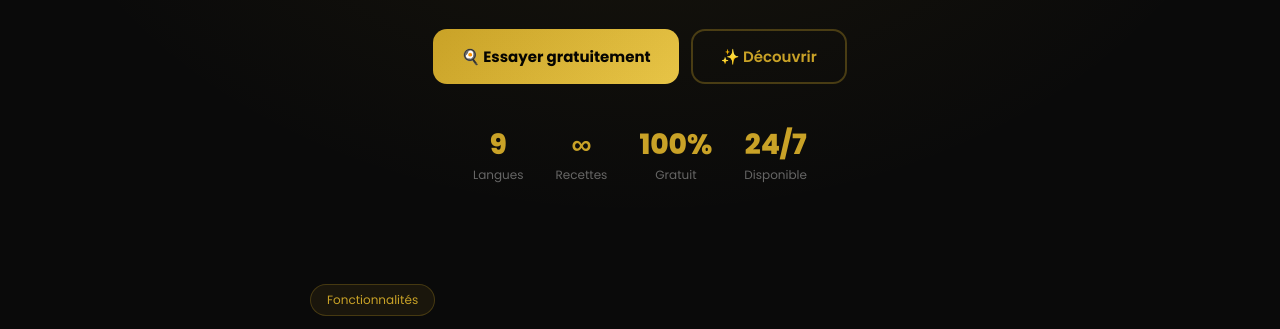
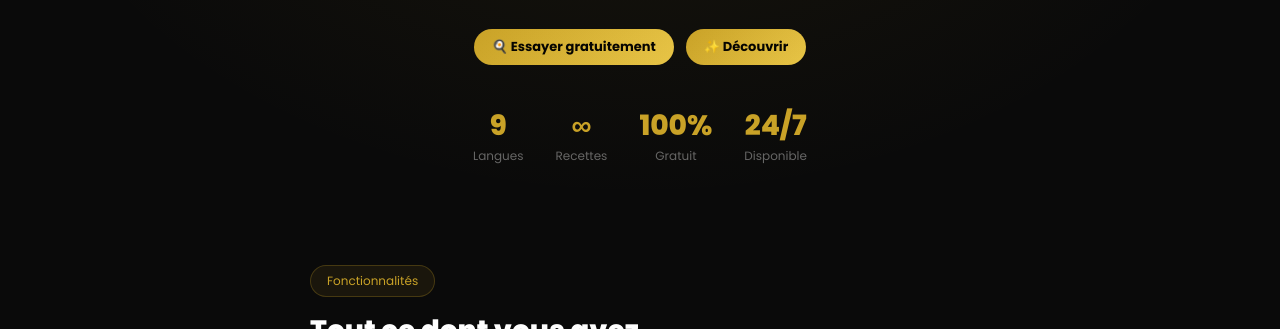
Before and after one commit to i122-cpu/chef-ola-ia, a website: page public/index.html in a window 1280 px wide. Shown: the part 430-759 px from the top of the page. Drawn offline with Linux system fonts and the light colour scheme.

Commit message:
Update button classes in index.html

```diff
--- a/public/index.html
+++ b/public/index.html
@@ -99,8 +99,8 @@
   <h1 id="hero-title">Cuisinez mieux avec<br/><span>l'Intelligence Artificielle</span></h1>
   <p id="hero-subtitle">Chef Ola IA analyse vos ingrédients et génère des recettes complètes, personnalisées et délicieuses en quelques secondes.</p>
   <div class="hero-btns">
-    <button class="btn-primary" onclick="window.location.href='/app'" id="nav-cta">🍳 Essayer gratuitement</button>
-    <button class="btn-secondary" onclick="document.getElementById('features').scrollIntoView({behavior:'smooth'})" id="nav-discover">✨ Découvrir</button>
+    <button class="nav-cta" onclick="window.location.href='/app'" id="nav-cta">🍳 Essayer gratuitement</button>
+    <button class="nav-cta" onclick="document.getElementById('features').scrollIntoView({behavior:'smooth'})" id="nav-discover">✨ Découvrir</button>
   </div>
   <div class="hero-stats">
     <div class="stat"><div class="stat-num">9</div><div class="stat-label" id="stat1">Langues</div></div>
```
